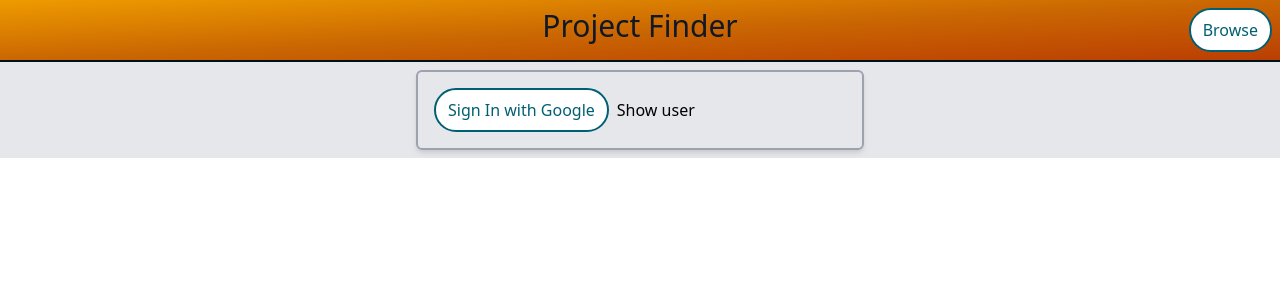
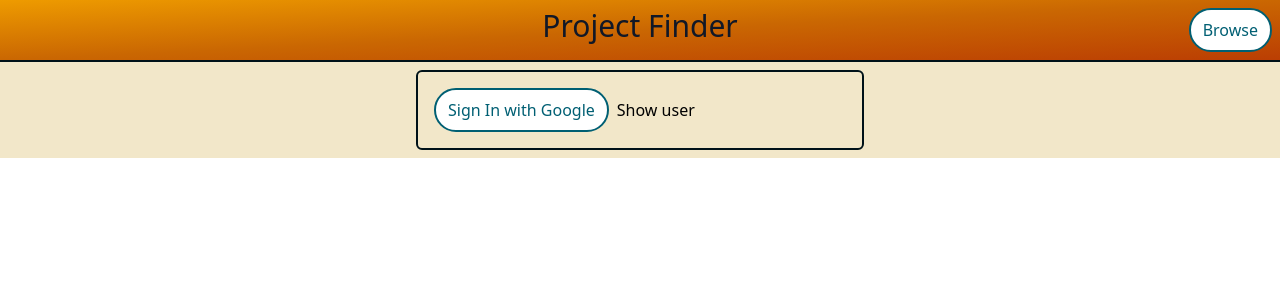
Before and after one commit to kiserd/OSU-CS467-Capstone-Project, a Next.js app in the folder portfolio-project-matching-app/: page /myProfile in a window 1280 px wide. Shown: the top 300 px of the page. Built offline with nearby package versions, Linux system fonts and the light colour scheme; no server answers.

Commit message:
Update backgrounds on ProfileForm

```diff
--- a/portfolio-project-matching-app/components/ProfileForm.js
+++ b/portfolio-project-matching-app/components/ProfileForm.js
@@ -57,8 +57,8 @@ const myProfile = () => {
         return (
             <div>
             { auth && auth.user ?
-                <div className='bg-gray-200 p-2 w-full h-full'>
-                    <div className='w-full mx-auto max-w-md border-2 border-gray-400 rounded-md shadow-md'>
+                <div className='background p-2 w-full h-full'>
+                    <div className='w-full mx-auto max-w-md defaultBorder'>
                         <div className='p-2 divide-y divide-gray-400'>
                             <form onSubmit={handleSubmit} className="mx-10">
                                 <div className='mb-4 mt-4'>
@@ -90,8 +90,8 @@ const myProfile = () => {
                     </div>
                 </div>
             :
-            <div className='bg-gray-200 p-2 w-full h-full'>
-                    <div className='w-full mx-auto max-w-md border-2 border-gray-400 rounded-md shadow-md'>
+            <div className='background p-2 w-full h-full'>
+                    <div className='w-full mx-auto max-w-md defaultBorder'>
                         <div className='p-2 divide-y divide-gray-400'>
                         <NewLogin />
                     </div>
```
